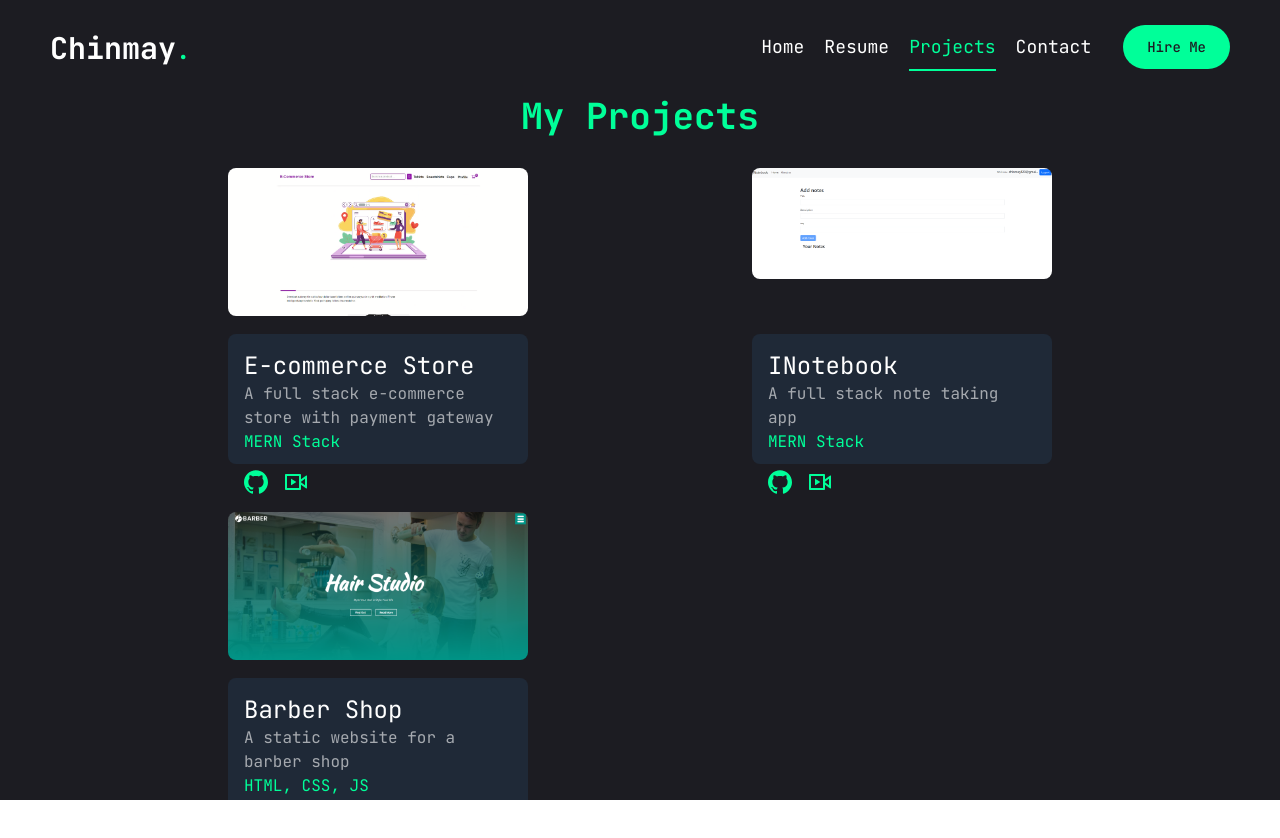
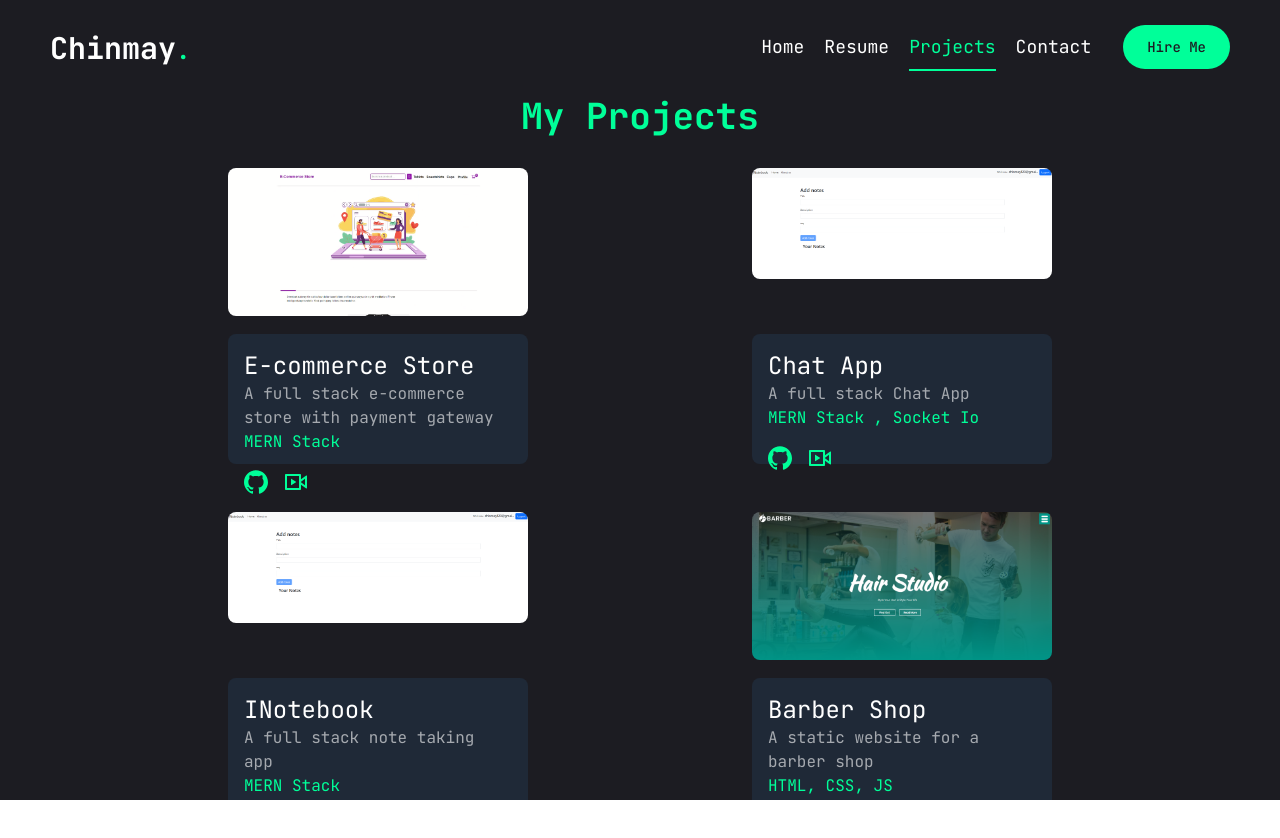
Before and after one commit to chinmayGhadigaonkar/Porfolio, a Next.js app: page /project in a window 1280 px wide. Built offline with nearby package versions, Linux system fonts and the light colour scheme.

Commit message:
Update project page.jsx

```diff
--- a/src/app/project/page.jsx
+++ b/src/app/project/page.jsx
@@ -14,6 +14,15 @@ const Projects = () => {
       github: "https://github.com/chinmayGhadigaonkar/E-Commerce-Store",
       live: "",
     },
+    {
+      img: "/image/INoteBook.png",
+      title: "Chat App",
+      description: "A full stack Chat App",
+      stack: "MERN Stack , Socket Io",
+      github: "https://github.com/chinmayGhadigaonkar/Chat-App-Frontend",
+      live: "https://chat-app-frontend-eight-orpin.vercel.app/login",
+    },
+
     {
       img: "/image/INoteBook.png",
       title: "INotebook",
```
